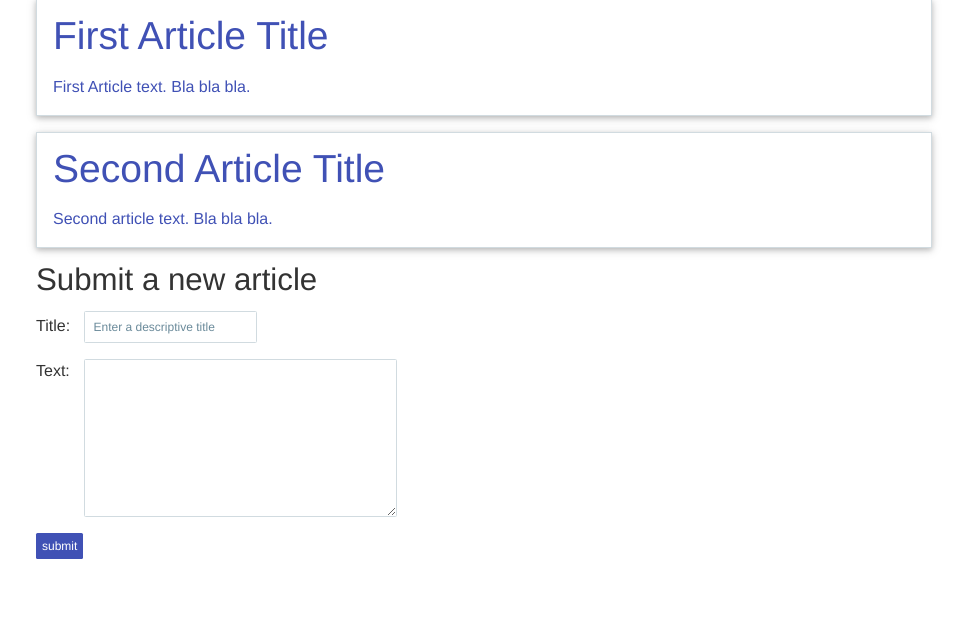
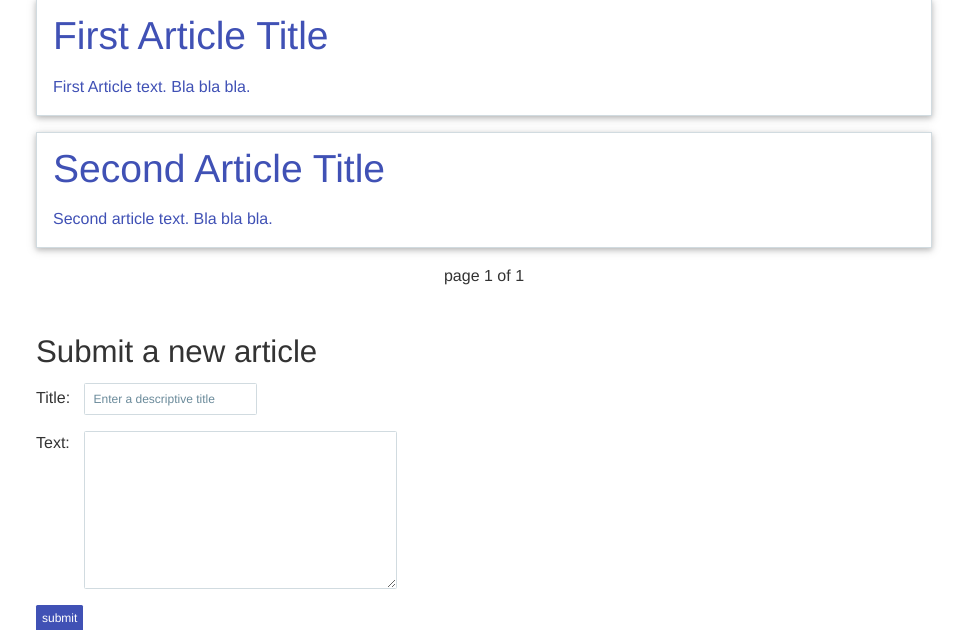
Before and after one commit to Togethere-com/togethere, a Django app: page / in a window 1280 px wide. Shown: the part 113-743 px from the top of the page, without its empty margins (156-1123 px from the left). Run offline with Django 3.2, Linux system fonts and the light colour scheme; data comes from the database, SQL or seed files in the repository; both versions use the stored data as it was before the commit; style sheets or scripts are compiled from the project's sources; some libraries are stand-ins or nearby versions.

Commit message:
setup pagination for articles

```diff
--- a/articles/static/articles/src/styles/main.scss
+++ b/articles/static/articles/src/styles/main.scss
@@ -251,3 +251,9 @@ input[type=text],input[type=url],input[type=email],textarea {
     @extend .card;
     margin-bottom: 1rem;
 }
+.pagination {
+    display: block;
+    width: 100%;
+    text-align: center;
+    margin-bottom: 3rem;
+}
--- a/articles/templates/articles/articles.html
+++ b/articles/templates/articles/articles.html
@@ -17,6 +17,22 @@
     {% endfor %}
 </ul>
 
+<nav class="pagination">
+    <div class="pagination__articles">
+        {% if articles.has_previous %}
+            <a href="?page={{ articles.previous_page_number }}">previous</a> |
+        {% endif %}
+
+        <span class="pagination__current">
+            page {{ articles.number }} of {{ articles.paginator.num_pages }}
+        </span>
+
+        {% if articles.has_next %}
+            | <a href="?page={{ articles.next_page_number }}">next</a>
+        {% endif %}
+    </div>
+</nav>
+
 {% include 'articles/article-form.html' %}
 
 {% endblock articles %}
--- a/articles/views.py
+++ b/articles/views.py
@@ -1,11 +1,23 @@
 from django.shortcuts import render, get_object_or_404
+from django.core.paginator import Paginator, EmptyPage, PageNotAnInteger
 
 from .models import Article
 from .forms import ArticleForm
 
 # Create your views here.
 def articles(request):
-    articles = Article.objects.all()
+    all_articles = Article.objects.all()
+    paginator = Paginator(all_articles, 25) # Show 25 articles per page
+
+    page = request.GET.get('page')
+    try:
+        articles = paginator.page(page)
+    except PageNotAnInteger:
+        # If page is not an integer, deliver first page.
+        articles = paginator.page(1)
+    except EmptyPage:
+        # If page is out of range (e.g. 9999), deliver last page of results.
+        articles = paginator.page(paginator.num_pages)
     return render(request, 'articles/articles.html', {'articles': articles, 'form': ArticleForm})
 
 def article(request, article_id):
```
Also changed, not shown: articles/tests/test_views.py (+8 -0 lines), db.sqlite3 (deleted), 1 other file.
